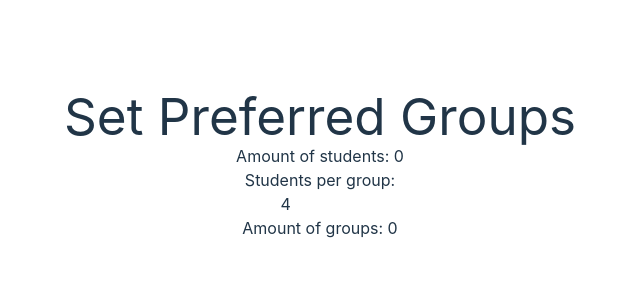
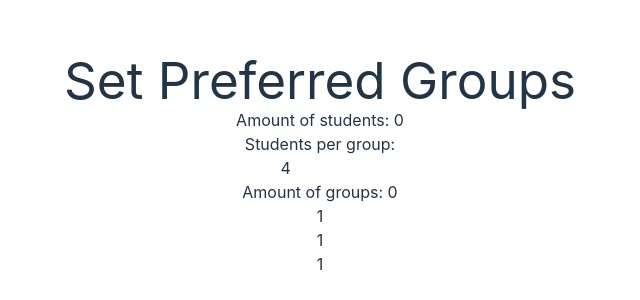
Before and after one commit to Quienten/shuffle-workshop, a React (Vite) app: page /setpreferredgroups in a window 1280 px wide. Shown: the part 236-536 px from the top of the page, without its empty margins (320-960 px from the left). Built offline with nearby package versions, Linux system fonts and the light colour scheme.

Commit message:
Add DnD package. Begin rudimentary drag n drop component

```diff
--- a/package.json
+++ b/package.json
@@ -10,6 +10,8 @@
     "preview": "vite preview"
   },
   "dependencies": {
+    "@dnd-kit/core": "^6.3.1",
+    "@dnd-kit/sortable": "^10.0.0",
     "react": "^18.2.0",
     "react-dom": "^18.2.0",
     "react-router": "^7.1.1"
--- /dev/null
+++ b/src/components/SortableItem.tsx
@@ -0,0 +1,29 @@
+import React from 'react';
+import { useSortable } from '@dnd-kit/sortable';
+import { CSS } from '@dnd-kit/utilities';
+
+export type SortableItemProps = {
+    text: string
+    id: number;
+}
+
+export function SortableItem({ id, text }: SortableItemProps) {
+    const {
+        attributes,
+        listeners,
+        setNodeRef,
+        transform,
+        transition,
+    } = useSortable({ id: id });
+
+    const style = {
+        transform: CSS.Transform.toString(transform),
+        transition,
+    };
+
+    return (
+        <div ref={setNodeRef} style={style} {...attributes} {...listeners}>
+            {text}
+        </div>
+    );
+}
--- /dev/null
+++ b/src/components/StudentDnD.tsx
@@ -0,0 +1,57 @@
+import React, { useContext, useState } from 'react';
+import {
+    DndContext,
+    closestCenter,
+    KeyboardSensor,
+    PointerSensor,
+    useSensor,
+    useSensors,
+} from '@dnd-kit/core';
+import {
+    arrayMove,
+    SortableContext,
+    sortableKeyboardCoordinates,
+    verticalListSortingStrategy,
+} from '@dnd-kit/sortable';
+
+import { SortableItem } from './SortableItem';
+import { AppContext } from '../App';
+
+export default function StudentDnD() {
+    const appContext = useContext(AppContext)
+    const [items, setItems] = useState([1, 2, 3]);
+    const sensors = useSensors(
+        useSensor(PointerSensor),
+        useSensor(KeyboardSensor, {
+            coordinateGetter: sortableKeyboardCoordinates,
+        })
+    );
+
+    return (
+        <DndContext
+            sensors={sensors}
+            collisionDetection={closestCenter}
+            onDragEnd={handleDragEnd}
+        >
+            <SortableContext
+                items={items}
+                strategy={verticalListSortingStrategy}
+            >
+                {items.map(id => <SortableItem key={id} id={id} text={"1"} />)}
+            </SortableContext>
+        </DndContext>
+    );
+
+    function handleDragEnd(event) {
+        const { active, over } = event;
+
+        if (active.id !== over.id) {
+            setItems((items) => {
+                const oldIndex = items.indexOf(active.id);
+                const newIndex = items.indexOf(over.id);
+
+                return arrayMove(items, oldIndex, newIndex);
+            });
+        }
+    }
+}
--- a/src/pages/SetPreferredGroups.tsx
+++ b/src/pages/SetPreferredGroups.tsx
@@ -1,5 +1,6 @@
 import { useContext } from "react";
-import App, { AppContext } from "../App";
+import { AppContext } from "../App";
+import StudentDnD from "../components/StudentDnD";
 
 export default function SetPreferredGroups() {
     const appContext = useContext(AppContext);
@@ -21,7 +22,7 @@ export default function SetPreferredGroups() {
                 <p>Warning: The amount of groups is not a whole number. Some groups will have one more student than others.</p>
                 <p>The extra group will have: {appContext.students.length % appContext.groupAmount} students.</p>
             </>}
-            <ul className="grid grid-cols-4 gap-4">
+            {/* <ul className="grid grid-cols-4 gap-4">
                 {appContext.students.map((student, i) => {
                     return <li
                         className="w-72 text-xl outline outline-1 outline-cyan-600"
@@ -30,7 +31,8 @@ export default function SetPreferredGroups() {
                         {student}
                     </li>
                 })}
-            </ul>
+            </ul> */}
+            <StudentDnD />
         </div>
     )
 }
--- a/src/types.ts
+++ b/src/types.ts
@@ -1,7 +1,5 @@
 type Student = string;
-type Group = {
-    members: Student[];
-};
+type Group = Student[];
 
 type StudentContextData = {
     students: Student[];
--- /dev/null
+++ b/src/utils.ts
@@ -0,0 +1,26 @@
+import { Group, Student } from "./types"
+
+const sortByLastName = (students: Student[]) => {
+    return students.sort((a,b) => {
+        if(a.split(" ")[1] > b.split(" ")[1])
+          return 1;
+        else
+          return -1;
+    });
+}
+
+const initializePreferredGroups = (students: Student[], amountPerGroup: number) => {
+    students = sortByLastName(students)
+    const amountOfGroups = Math.ceil(students.length / amountPerGroup)
+    const result = [] as Group[]
+    for(let i = 0; i < amountOfGroups; i++) {
+        const group = [] as Group
+        while(group.length < amountPerGroup && students.length > 0) {
+            group.push(students.pop()!)
+        }
+        result.push(group)
+    }
+    return result
+}
+
+export { initializePreferredGroups }
```
Also changed, not shown: 1 other file (tests, documents, lock files or other folders).
